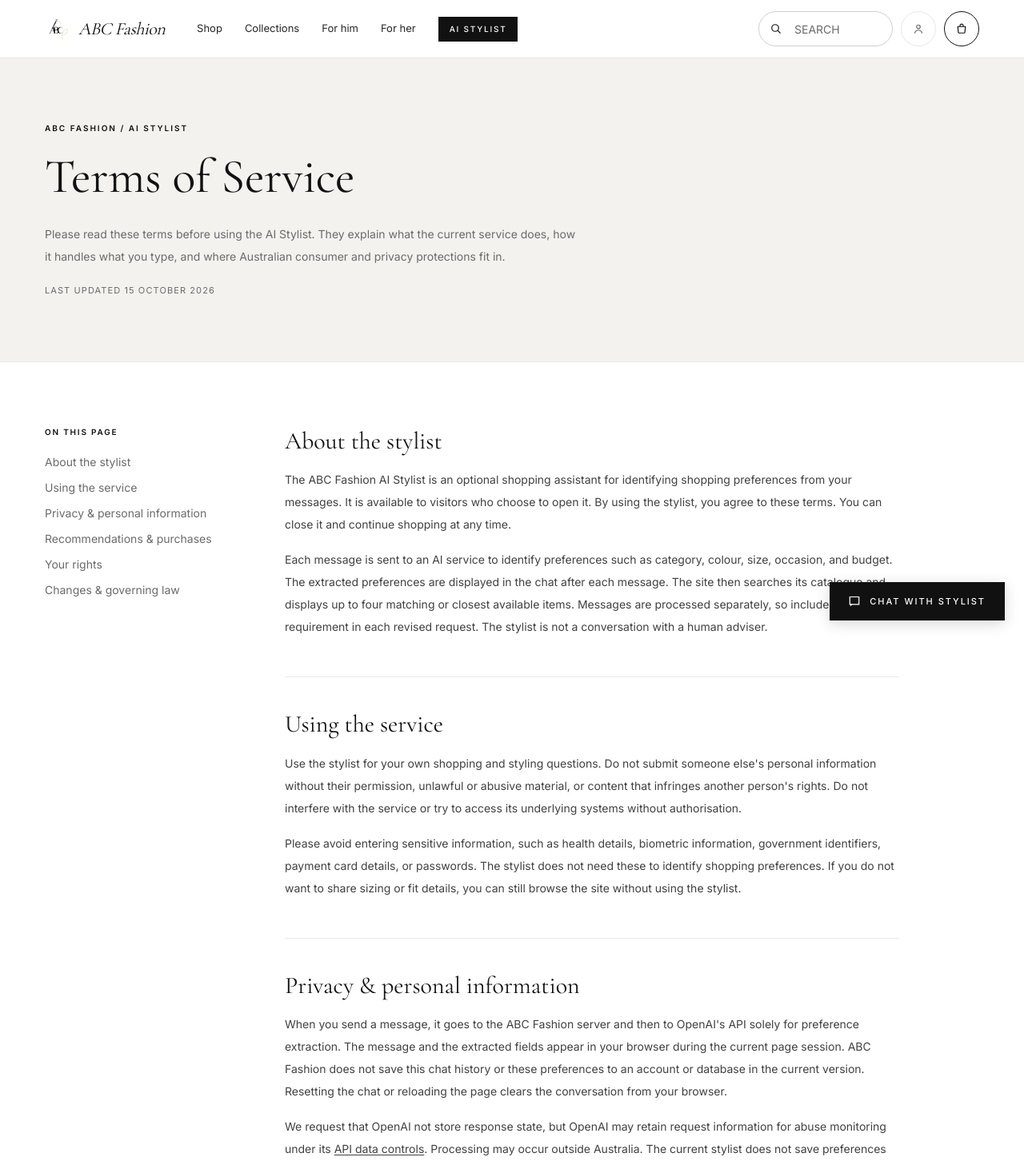
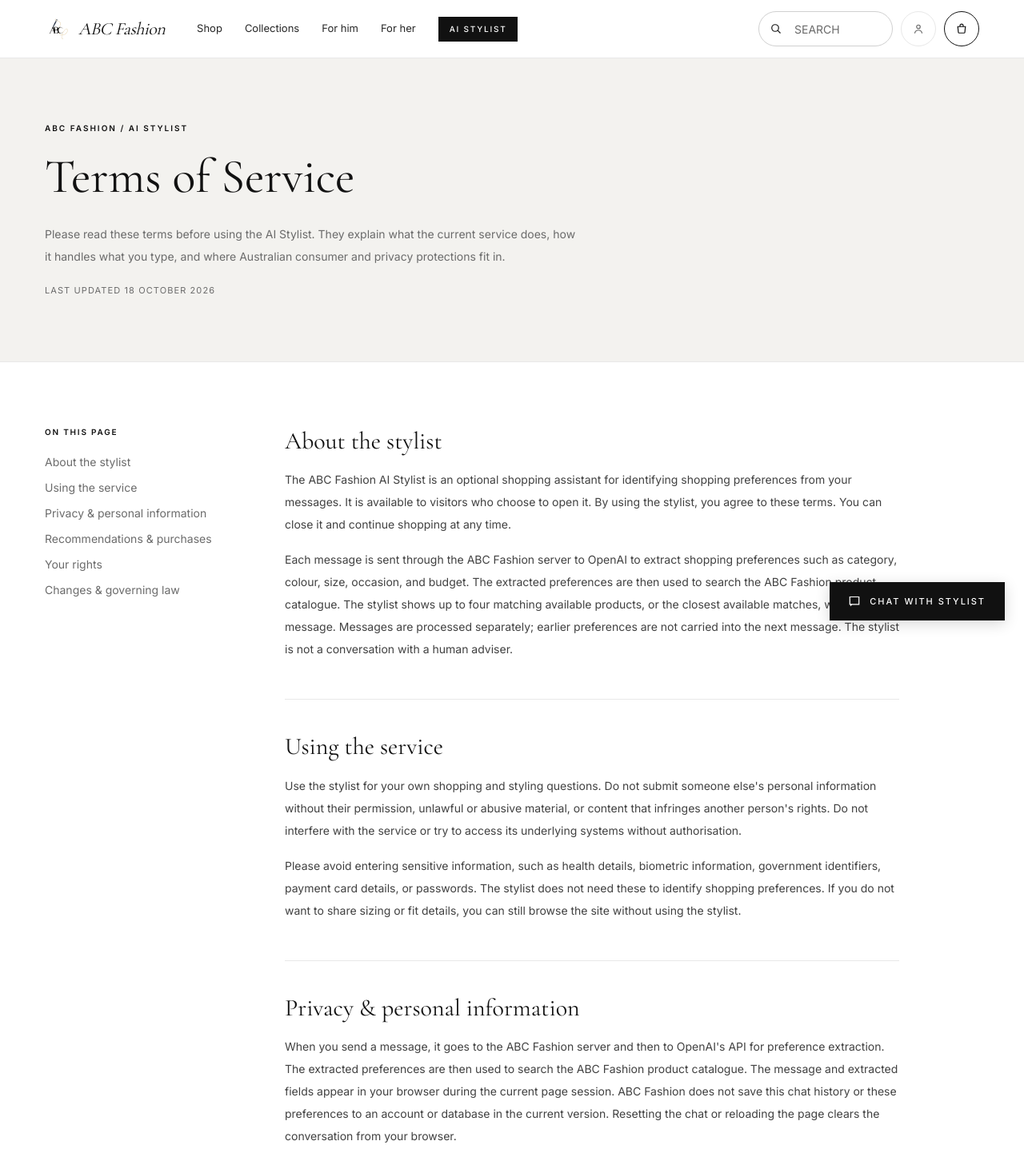
Before and after one commit to trixielimm/abc-fashion-ai-assistant, a Next.js app: page /terms-of-service in a window 1280 px wide. Shown: the top 1457 px of the page at 80% size. Built offline with nearby package versions, Linux system fonts and the light colour scheme.

Commit message:
fix: update AI Stylist terms, remove cart clock icon, mark checkout aria-disabled

```diff
--- a/app/cart/page.tsx
+++ b/app/cart/page.tsx
@@ -160,18 +160,6 @@
 
             <div className="mt-6 flex flex-wrap justify-between gap-4 text-xs text-muted">
               <span className="flex items-center gap-2">
-                <svg
-                  width="16"
-                  height="16"
-                  viewBox="0 0 24 24"
-                  fill="none"
-                  stroke="currentColor"
-                  strokeWidth="1.5"
-                  aria-hidden="true"
-                >
-                  <circle cx="12" cy="12" r="9" />
-                  <path d="M12 7v5l3 2" />
-                </svg>
                 Your bag is saved on this device
               </span>
 
--- a/app/terms-of-service/page.tsx
+++ b/app/terms-of-service/page.tsx
@@ -34,7 +34,7 @@
             where Australian consumer and privacy protections fit in.
           </p>
           <p className="mt-5 text-[11px] tracking-[0.1em] text-muted uppercase">
-            Last updated 15 October 2026
+            Last updated 18 October 2026
           </p>
         </Container>
       </div>
@@ -69,14 +69,14 @@
               and continue shopping at any time.
             </p>
             <p>
-              Each message is sent to an AI service to identify preferences
-              such as category, colour, size, occasion, and budget. The
-              extracted preferences are displayed in the chat after each
-              message. The site then searches its catalogue and displays up
-              to four matching or closest available items. Messages are
-              processed separately, so include every requirement in each
-              revised request. The stylist is not a conversation with a human
-              adviser.
+              Each message is sent through the ABC Fashion server to OpenAI
+              to extract shopping preferences such as category, colour, size,
+              occasion, and budget. The extracted preferences are then used to
+              search the ABC Fashion product catalogue. The stylist shows up
+              to four matching available products, or the closest available
+              matches, with a short message. Messages are processed separately;
+              earlier preferences are not carried into the next message. The
+              stylist is not a conversation with a human adviser.
             </p>
           </section>
 
@@ -104,8 +104,9 @@
             <h2>Privacy &amp; personal information</h2>
             <p>
               When you send a message, it goes to the ABC Fashion server and
-              then to OpenAI&apos;s API solely for preference extraction. The
-              message and the extracted fields appear in your browser during
+              then to OpenAI&apos;s API for preference extraction. The extracted
+              preferences are then used to search the ABC Fashion product
+              catalogue. The message and extracted fields appear in your browser during
               the current page session. ABC Fashion does not save this chat
               history or these preferences to an account or database in the
               current version. Resetting the chat or reloading the page clears
@@ -140,15 +141,15 @@
           </section>
 
           <section id="accuracy" className="scroll-mt-8 border-t border-border pt-10">
-            <h2>Extracted preferences &amp; purchases</h2>
+            <h2>Recommendations &amp; purchases</h2>
             <p>
               Extracted preferences may be incomplete or inaccurate. Check
               the fields shown in chat and restate anything the AI missed or
               misunderstood. Recommendations may differ in occasion, style,
               fit, or season when an exact match is unavailable. Check the
               product details, selected size, availability, and AUD price
-              before adding an item to your bag. Recommendations and cart
-              selections do not reserve stock or place an order. Cart
+              before buying. Recommendations are suggestions only and do not
+              reserve stock or create an order. Cart
               quantity changes do not recheck live stock. Checkout and
               payment are unavailable in this prototype.
             </p>
--- a/components/cart/OrderSummary.tsx
+++ b/components/cart/OrderSummary.tsx
@@ -6,22 +6,15 @@
 };
 
 // Shows the cart total and checkout availability.
-export function OrderSummary({
-  subtotal,
-  count,
-}: OrderSummaryProps) {
+export function OrderSummary({ subtotal, count }: OrderSummaryProps) {
   return (
     <aside className="lg:sticky lg:top-24 lg:self-start">
       <div className="border border-border bg-white px-6 py-7">
-        <h2 className="font-serif text-[24px] leading-none">
-          Order Summary
-        </h2>
+        <h2 className="font-serif text-[24px] leading-none">Order Summary</h2>
 
         <div className="mt-8 space-y-4 text-[12px]">
           <div className="flex items-center justify-between gap-4">
-            <span className="uppercase">
-              Item(s) subtotal ({count})
-            </span>
+            <span className="uppercase">Item(s) subtotal ({count})</span>
             <span>{formatPrice(subtotal)} AUD</span>
           </div>
 
@@ -40,8 +33,9 @@
       <button
         type="button"
         disabled
+        aria-disabled="true"
         title="Checkout is not available yet"
-        className="mt-5 flex h-12 w-full items-center justify-center bg-black px-4 text-[11px] font-semibold uppercase tracking-[0.14em] text-white disabled:cursor-not-allowed"
+        className="mt-5 flex h-12 w-full items-center justify-center bg-black px-4 text-[11px] font-semibold uppercase tracking-[0.14em] text-white disabled:cursor-not-allowed disabled:opacity-50"
       >
         Checkout coming soon
       </button>
```
